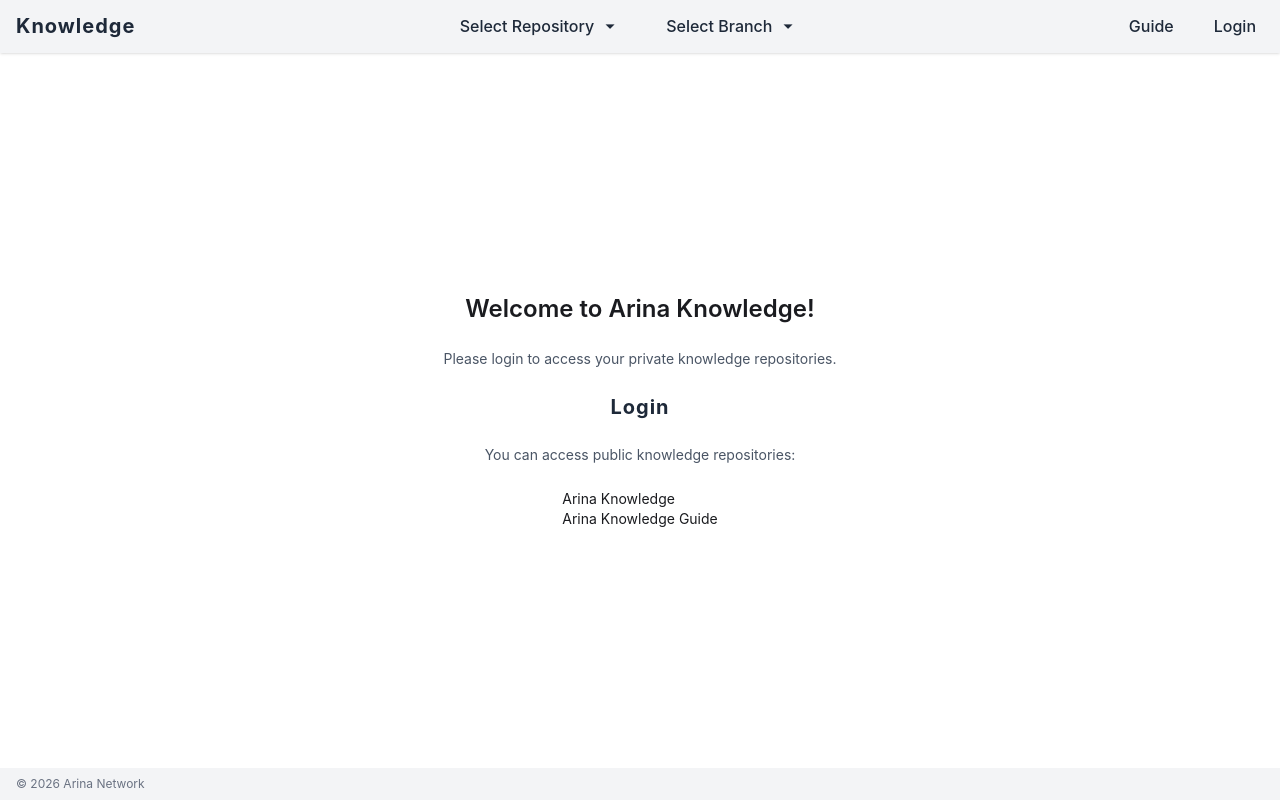
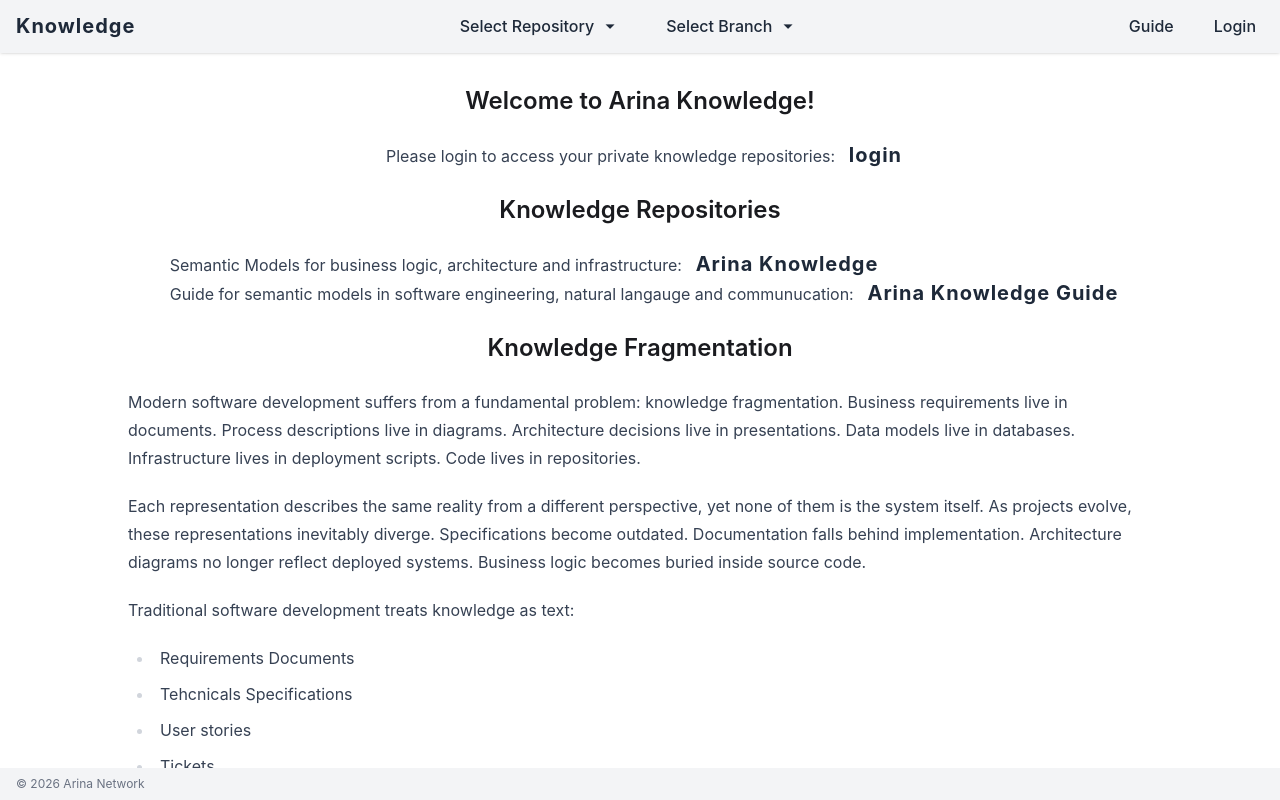
Before and after one commit to arina-network/arina-knowledge-web-app, an Angular app in the folder arina-knowledge-web-app/: page / in a window 1280 px wide. Built offline with nearby package versions, Linux system fonts and the light colour scheme.

Commit message:
Improved HomeComponent

```diff
--- a/arina-knowledge-web-app/src/app/core/constants/app-routes.ts
+++ b/arina-knowledge-web-app/src/app/core/constants/app-routes.ts
@@ -27,6 +27,6 @@ export class AppRoutes {
     public readonly logout = '/logout';
     public readonly settings = '/settings';
     public readonly knowledge = '/knowledge';
+    public readonly models = `/${this.knowledge}/arina-network/arina-knowledge/main`
     public readonly guide = `/${this.knowledge}/arina-network/arina-knowledge-guide/main`
-    // public readonly guide = 'https://github.com/arina-network/arina-knowledge-guide';
 }
--- a/arina-knowledge-web-app/src/app/website/components/home/home.component.html
+++ b/arina-knowledge-web-app/src/app/website/components/home/home.component.html
@@ -1,22 +1,88 @@
-<div class="h-full w-full flex flex-col items-center justify-center gap-6">
-    <h1 class="text-2xl font-semibold">Welcome to Arina Knowledge!</h1>
+<div class="w-full h-screen flex flex-col items-center gap-6 overflow-y-auto pb-6">
+    <h1 class="text-2xl font-semibold mt-8">Welcome to Arina Knowledge!</h1>
     @if (!authorizationService.isAuthorized()) {
-        <p class="text-gray-600">Please login to access your private knowledge repositories.</p>
+        <div class="max-w-5xl mx-4">
+            <span class="prose mx-2">Please login to access your private knowledge repositories:</span>
             <a routerLink="{{routes.login}}"
                 class="text-gray-800 text-xl font-bold tracking-wider hover:text-indigo-400 transition-colors duration-200">
-            Login
+                login
             </a>
+        </div>
     }
-    <p class="text-gray-600">You can access public knowledge repositories:</p>
+
+    <h1 class="text-2xl font-semibold">Knowledge Repositories</h1>
+
+    <div class="max-w-5xl mx-4">
         <ul>
-            @for (item of repositories; track item.url){
             <li>
-                    <a routerLink="{{`/${routes.knowledge}/${item.ownerName}/${item.repositoryName}`}}"
-                        matTooltip="{{item.url}}"
-                        [matTooltipPosition]="'below'">
-                        {{item.name}}
+                <span class="prose mx-2">Semantic Models for business logic, architecture and infrastructure:</span>
+                <a routerLink="{{routes.models}}"
+                    class="text-gray-800 text-xl font-bold tracking-wider hover:text-indigo-400 transition-colors duration-200">
+                    Arina Knowledge
                 </a>
             </li>
-            }
+            <li>
+                <span class="prose mx-2">Guide for semantic models in software engineering, natural langauge and communucation:</span>
+                <a routerLink="{{routes.guide}}"
+                    class="text-gray-800 text-xl font-bold tracking-wider hover:text-indigo-400 transition-colors duration-200">
+                    Arina Knowledge Guide
+                </a>
+            </li>
         </ul>
     </div>
+
+    <h1 class="text-2xl font-semibold">Knowledge Fragmentation</h1>
+    <div class="prose max-w-5xl mx-4">
+        <p>
+            Modern software development suffers from a fundamental problem: knowledge fragmentation.
+            Business requirements live in documents. Process descriptions live in diagrams.
+            Architecture decisions live in presentations. Data models live in databases. Infrastructure lives in deployment scripts. Code lives in repositories.
+        </p>
+
+        <p>
+            Each representation describes the same reality from a different perspective, yet none of them is the system itself.
+            As projects evolve, these representations inevitably diverge.
+            Specifications become outdated. Documentation falls behind implementation.
+            Architecture diagrams no longer reflect deployed systems. Business logic becomes buried inside source code.
+        </p>
+
+        <p>
+            Traditional software development treats knowledge as text:
+        </p>
+        <ul>
+            <li>Requirements Documents</li>
+            <li>Tehcnicals Specifications</li>
+            <li>User stories</li>
+            <li>Tickets</li>
+            <li>Comments</li>
+            <li>Conversations</li>
+        </ul>
+
+        <p>
+            In <b>Arina Network</b>, knowledge is represented as a <b>semantic model</b> composed of a small set of fundamental concepts:
+        </p>
+        <ul>
+            <li>Spaces</li>
+            <li>Structures</li>
+            <li>Time</li>
+            <li>Actors</li>
+            <li>Processes</li>
+            <li>Entities</li>
+            <li>Categories</li>
+            <li>Constants</li>
+        </ul>
+
+        <p>
+            These concepts form a coordinate system for describing reality.
+            Every actor, process, category, entity and attribute has a natural language name, making the semantic model understandable to humans.
+            At the same time, the semantic relationships are explicit and machine-readable.
+        </p>
+    </div>
+
+    <!-- fix for footer hight -->
+    <div class="prose max-w-5xl mx-4">
+        <br/>
+        <br/>
+    </div>
+
+</div>
--- a/arina-knowledge-web-app/src/app/website/components/home/home.component.ts
+++ b/arina-knowledge-web-app/src/app/website/components/home/home.component.ts
@@ -5,9 +5,6 @@ import { MatTooltipModule } from '@angular/material/tooltip';
 
 import { AppRoutes } from '@/app/core/constants/app-routes';
 import { AuthorizationService } from '@/app/core/services/authorization.service';
-
-import { Repository } from '@/app/knowledge/models/repository';
-import { RepositoryService } from '@/app/knowledge/services/repository.service';
 
 @Component({
   selector: 'app-home',
@@ -19,10 +16,5 @@ import { RepositoryService } from '@/app/knowledge/services/repository.service';
 })
 export class HomeComponent {
     protected authorizationService = inject(AuthorizationService);
-    protected repositoryService = inject(RepositoryService);
     protected routes = inject(AppRoutes)
-
-    get repositories() : Repository[] {
-      return this.repositoryService.getRepositories();
-    }
 }
--- a/arina-knowledge-web-app/src/app/website/components/navigation-footer/navigation-footer.html
+++ b/arina-knowledge-web-app/src/app/website/components/navigation-footer/navigation-footer.html
@@ -1,4 +1,4 @@
-<footer class="bg-gray-100 text-gray-500 px-4 py-2 ">
+<footer class="bg-gray-100 text-gray-500 px-4 py-2  mt-auto">
     <div class="mx-auto">
         <div class="flex flex-col sm:flex-row justify-between items-center text-xs space-y-4 sm:space-y-0">
             <a class="hover:text-indigo-400" href="{{routes.company}}" target="_blank">&copy; {{currentYear()}} {{companyName}}</a>
--- a/arina-knowledge-web-app/src/app/website/components/navigation-header/navigation-header.ts
+++ b/arina-knowledge-web-app/src/app/website/components/navigation-header/navigation-header.ts
@@ -1,5 +1,5 @@
 import { Component, inject } from '@angular/core';
-import { RouterLink } from '@angular/router';
+import { ActivatedRoute, NavigationEnd, Router, RouterLink } from '@angular/router';
 
 import { MatDividerModule } from '@angular/material/divider';
 import { MatMenuModule } from '@angular/material/menu'; // Import the module
@@ -12,6 +12,8 @@ import { RepositoryService } from '@/app/knowledge/services/repository.service';
 import { AppRoutes } from '@/app/core/constants/app-routes';
 import { Branch } from '@/app/knowledge/models/branch';
 import { Repository } from '@/app/knowledge/models/repository';
+import { filter } from 'rxjs';
+import { takeUntilDestroyed } from '@angular/core/rxjs-interop';
 
 @Component({
   selector: 'app-navigation-header',
@@ -25,9 +27,43 @@ import { Repository } from '@/app/knowledge/models/repository';
   templateUrl: './navigation-header.html'
 })
 export class NavigationHeader {
-    protected authorizationService = inject(AuthorizationService);
-    protected repositoryService = inject(RepositoryService);
-    protected routes = inject(AppRoutes);
+  private router = inject(Router);
+  private route = inject(ActivatedRoute);
+
+  protected authorizationService = inject(AuthorizationService);
+  protected repositoryService = inject(RepositoryService);
+  protected routes = inject(AppRoutes);
+
+  constructor() {
+    this.router.events.pipe(
+      filter((event): event is NavigationEnd => event instanceof NavigationEnd),
+      takeUntilDestroyed() // Auto-unsubscribes
+    ).subscribe(() => {
+      const params = this.getDeepestRouteParams(this.route.root);
+      this.refreshHeaderData(params);
+    });
+  }
+
+  private getDeepestRouteParams(route: ActivatedRoute): Record<string, string> {
+    let currentRoute = route;
+    let combinedParams: Record<string, string> = { ...currentRoute.snapshot.params };
+
+    // Traverse down to the deepest nested active route inside the router-outlet
+    while (currentRoute.firstChild) {
+      currentRoute = currentRoute.firstChild;
+      combinedParams = { ...combinedParams, ...currentRoute.snapshot.params };
+    }
+
+    return combinedParams;
+  }
+
+  private refreshHeaderData(params: Record<string, string>): void {
+    console.log('Header successfully updated with params:', params);
+
+    if (!params["owner"] || !params["repository"]) {
+      this.repositoryService.clear()
+    }
+  }
 
     get repositories() : Repository[] {
       return this.repositoryService.getRepositories();
```
Lines whose indentation alone changed are shown as unchanged.
